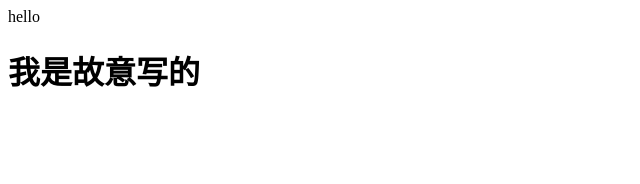
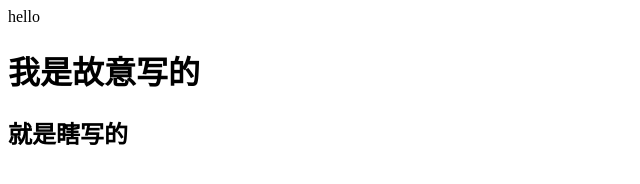
Before and after one commit to 18598273321/cuo, a plain HTML site: page index.html in a window 1280 px wide. Shown: the whole page, without its empty margins (0-640 px from the left). Drawn offline with Linux system fonts and the light colour scheme.

Commit message:
添加了h2

```diff
--- a/index.html
+++ b/index.html
@@ -10,6 +10,7 @@
 <body>
     hello
     <h1>我是故意写的</h1>
+    <h2>就是瞎写的</h2>
 </body>
 
 </html>
```
